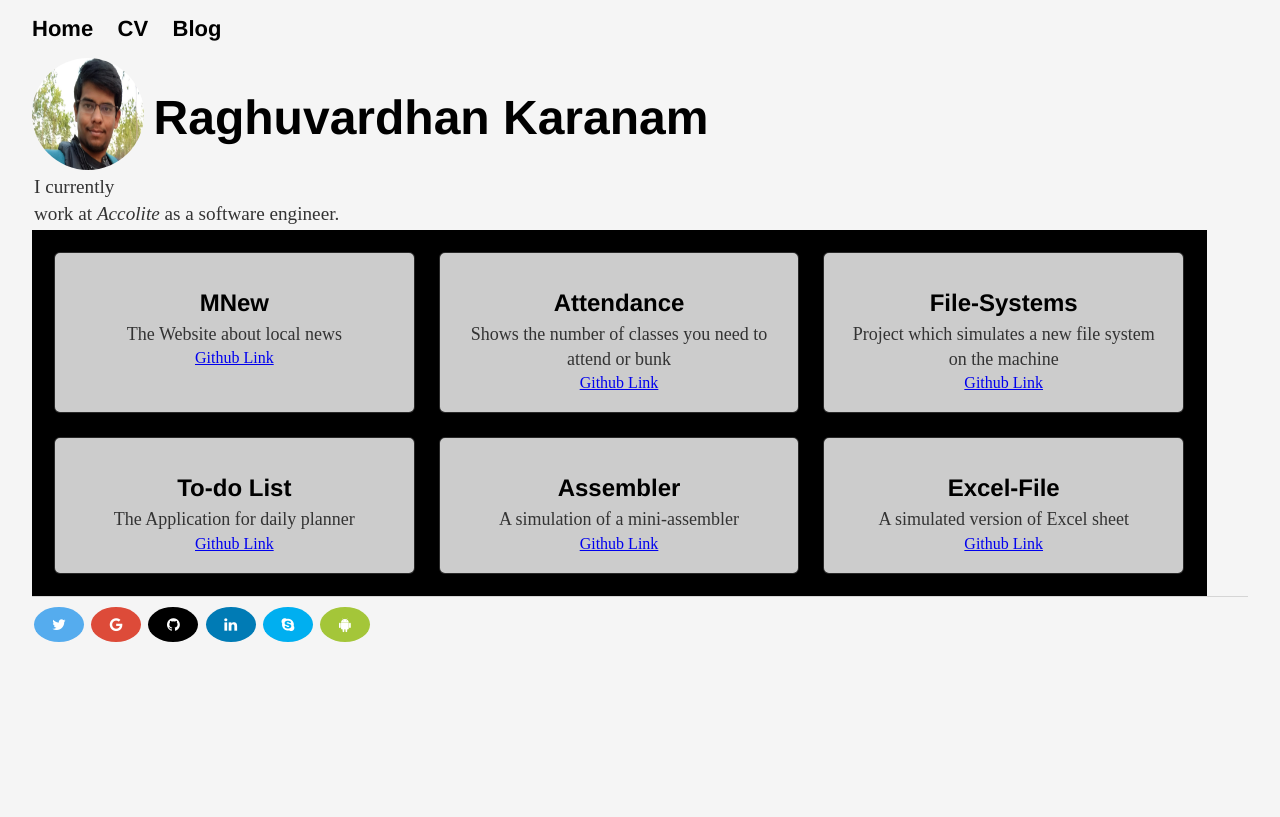
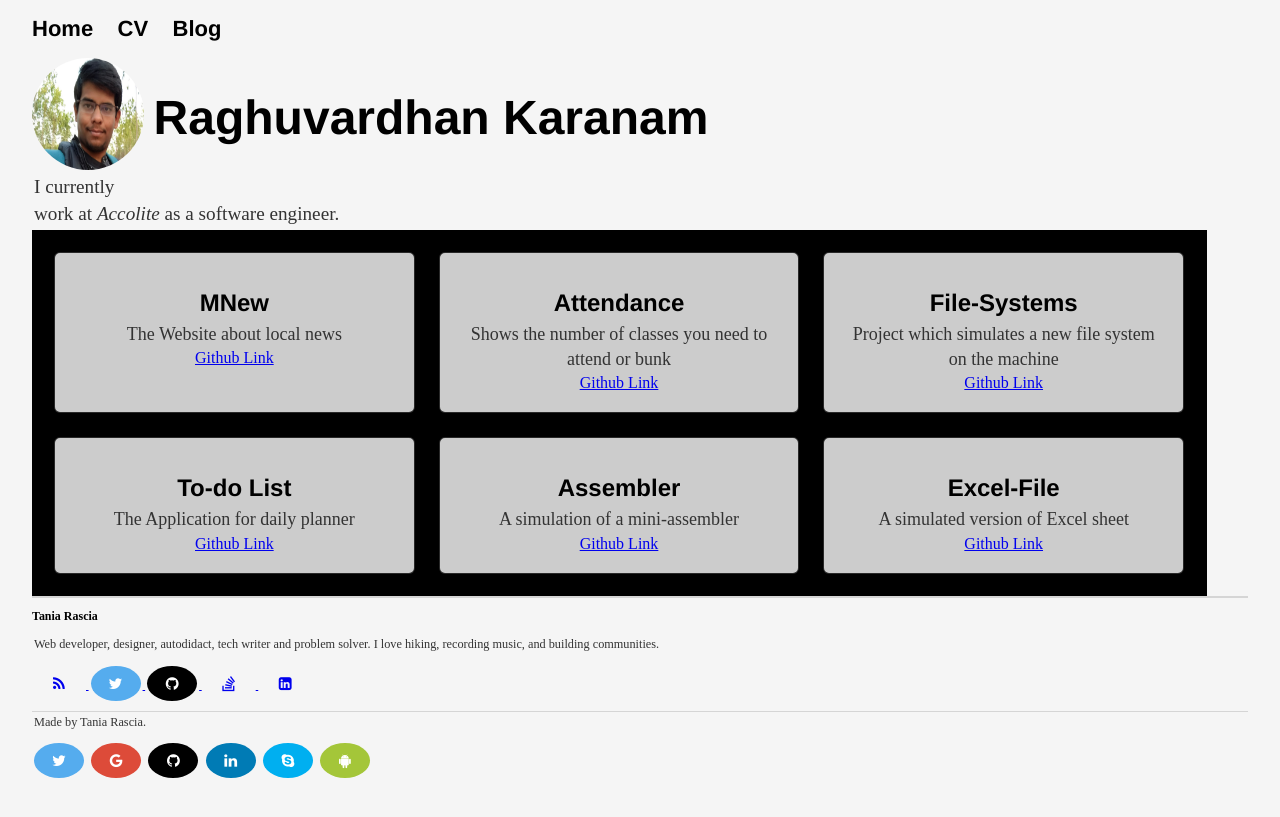
Before and after one commit to raghuvardhan/raghuvardhan.github.io, a Jekyll site: the page built from index.html, in a window 1280 px wide. Shown: the top 817 px of the page. Built offline with Jekyll 4.4.1, drawn with Linux system fonts in a browser that asks for light colours.

Commit message:
Update _layouts/default.html

```diff
--- a/_layouts/default.html
+++ b/_layouts/default.html
@@ -33,6 +33,44 @@
 			</div><!-- /.container -->
 			<footer>
 
+
+  <footer class="site-footer">
+    <div class="container">
+      <h3>
+        <span class="primary">Tania</span>
+        <strong class="secondary">Rascia</strong>
+      </h3>
+      <p>
+        Web developer, designer, autodidact, tech writer and problem solver. I love hiking, recording music, and building communities.
+      </p>
+      <div class="social-icons">
+        <a href="https://www.taniarascia.com/feed">
+          <i class="fa fa-rss fa-2x" aria-hidden="true"></i>
+        </a>
+        <a href="https://twitter.com/taniarascia" target="_blank">
+          <i class="fa fa-twitter fa-2x" aria-hidden="true"></i>
+        </a>
+        <a href="https://github.com/taniarascia" target="_blank">
+          <i class="fa fa-github fa-2x" aria-hidden="true"></i>
+        </a>
+        <a href="https://stackoverflow.com/users/4541434/tania-rascia" target="_blank">
+          <i class="fa fa-stack-overflow fa-2x" aria-hidden="true"></i>
+        </a>
+        <a href="https://www.linkedin.com/in/taniarascia/" target="_blank">
+          <i class="fa fa-linkedin-square fa-2x" aria-hidden="true"></i>
+        </a>
+      </div>
+    </div>
+  </footer>
+  <footer class="footer-bottom">
+    <div class="container">
+      <p>
+        Made by Tania Rascia.
+      </p>
+    </div>
+  </footer>
+
+
 			<!-- Add font awesome icons -->
 			<a href="#" class="fa fa-twitter"></a>
 			<a href="#" class="fa fa-google"></a>
```
